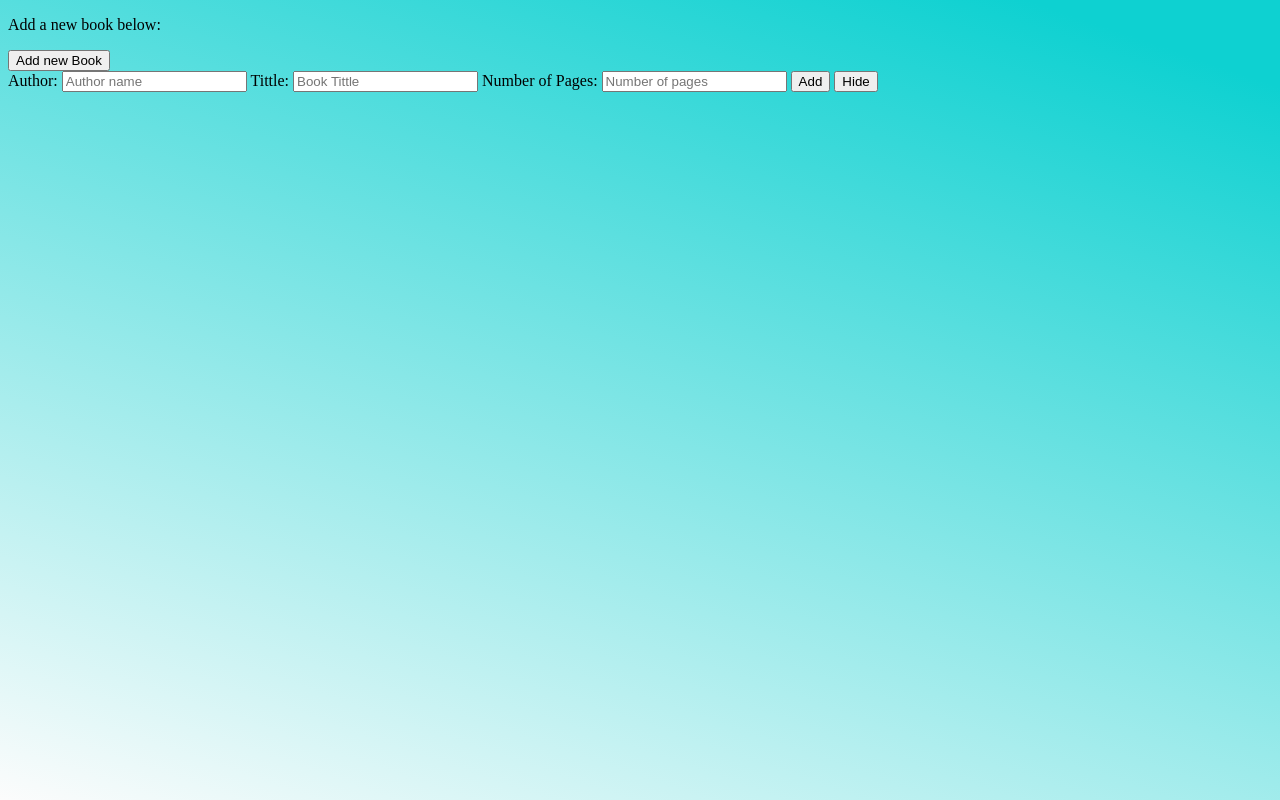
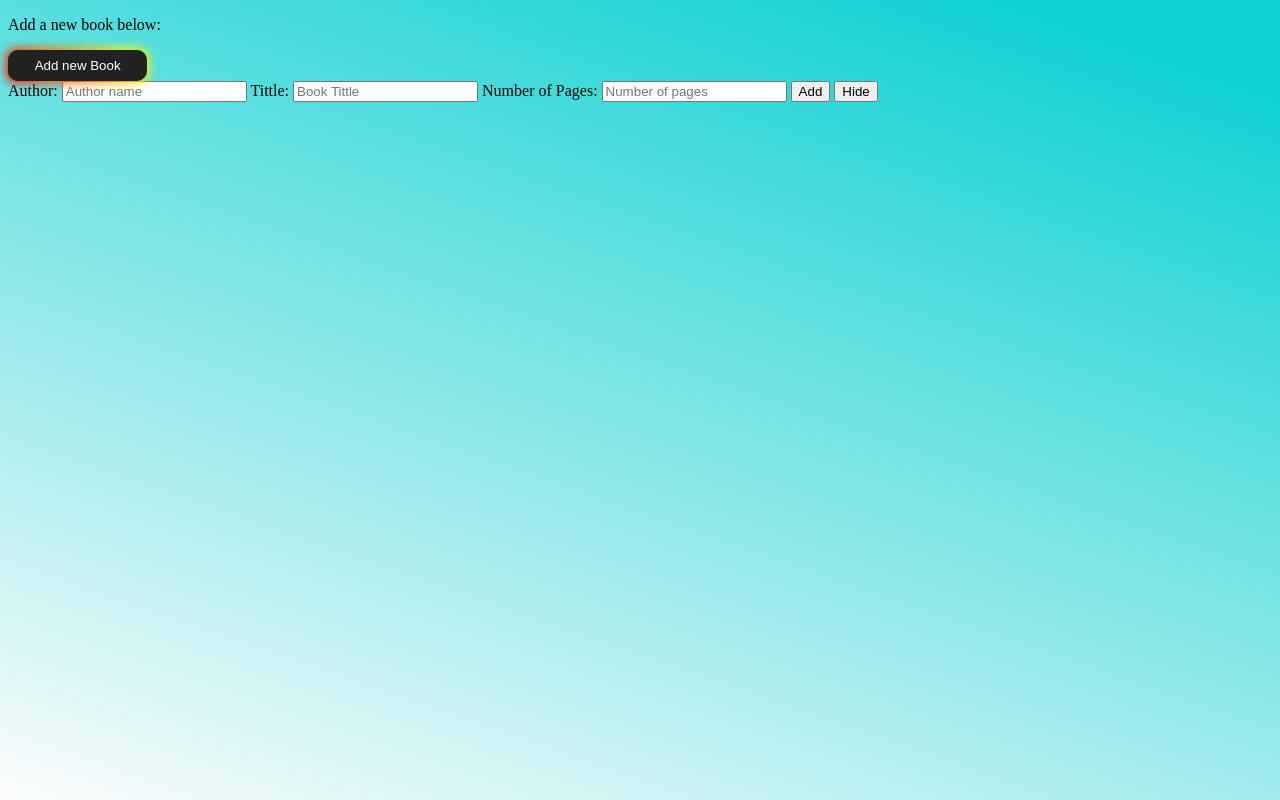
Before and after one commit to MichalTrostowiecki/Library-project, a plain HTML site: page index.html in a window 1280 px wide. Drawn offline with Linux system fonts and the light colour scheme.

Commit message:
I've added some nice css to the add new Book button

```diff
--- a/style.css
+++ b/style.css
@@ -103,3 +103,74 @@ input:checked + .slider-round:before {
 .slider-round:before {
   border-radius: 50%;
 }
+
+/* ------------------------- Buttons ----------------------------- */
+
+
+
+.form-button {
+  padding: 0.6em 2em;
+  border: none;
+  outline: none;
+  color: rgb(255, 255, 255);
+  background: #111;
+  cursor: pointer;
+  position: relative;
+  z-index: 0;
+  border-radius: 10px;
+  user-select: none;
+  -webkit-user-select: none;
+  touch-action: manipulation;
+}
+
+.form-button:before {
+  content: "";
+  background: linear-gradient(
+    45deg,
+    #ff0000,
+    #ff7300,
+    #fffb00,
+    #48ff00,
+    #00ffd5,
+    #002bff,
+    #7a00ff,
+    #ff00c8,
+    #ff0000
+  );
+  position: absolute;
+  top: -2px;
+  left: -2px;
+  background-size: 400%;
+  z-index: -1;
+  filter: blur(5px);
+  -webkit-filter: blur(5px);
+  width: calc(100% + 4px);
+  height: calc(100% + 4px);
+  animation: glowing-button-85 20s linear infinite;
+  transition: opacity 0.3s ease-in-out;
+  border-radius: 10px;
+}
+
+@keyframes form-button {
+  0% {
+    background-position: 0 0;
+  }
+  50% {
+    background-position: 400% 0;
+  }
+  100% {
+    background-position: 0 0;
+  }
+}
+
+.form-button:after {
+  z-index: -1;
+  content: "";
+  position: absolute;
+  width: 100%;
+  height: 100%;
+  background: #222;
+  left: 0;
+  top: 0;
+  border-radius: 10px;
+}
```
